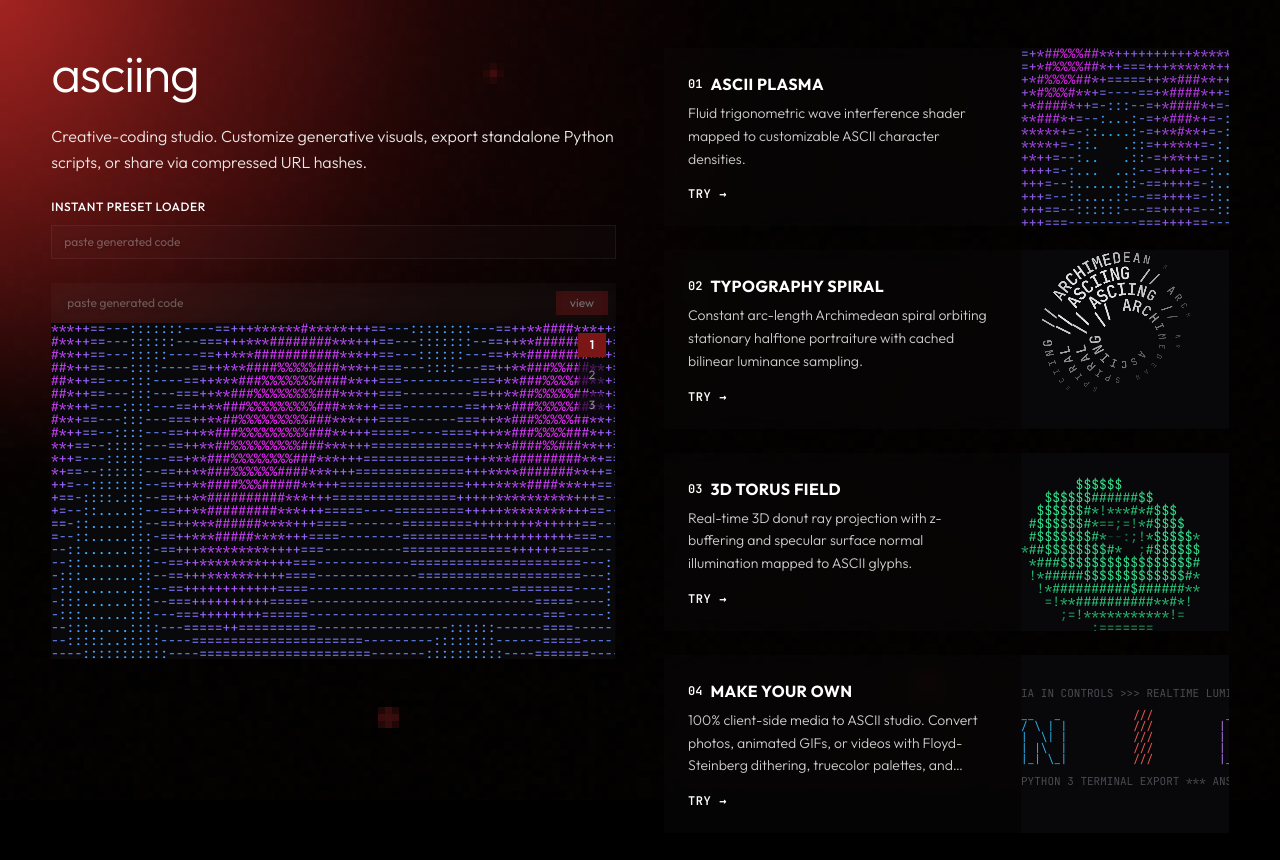
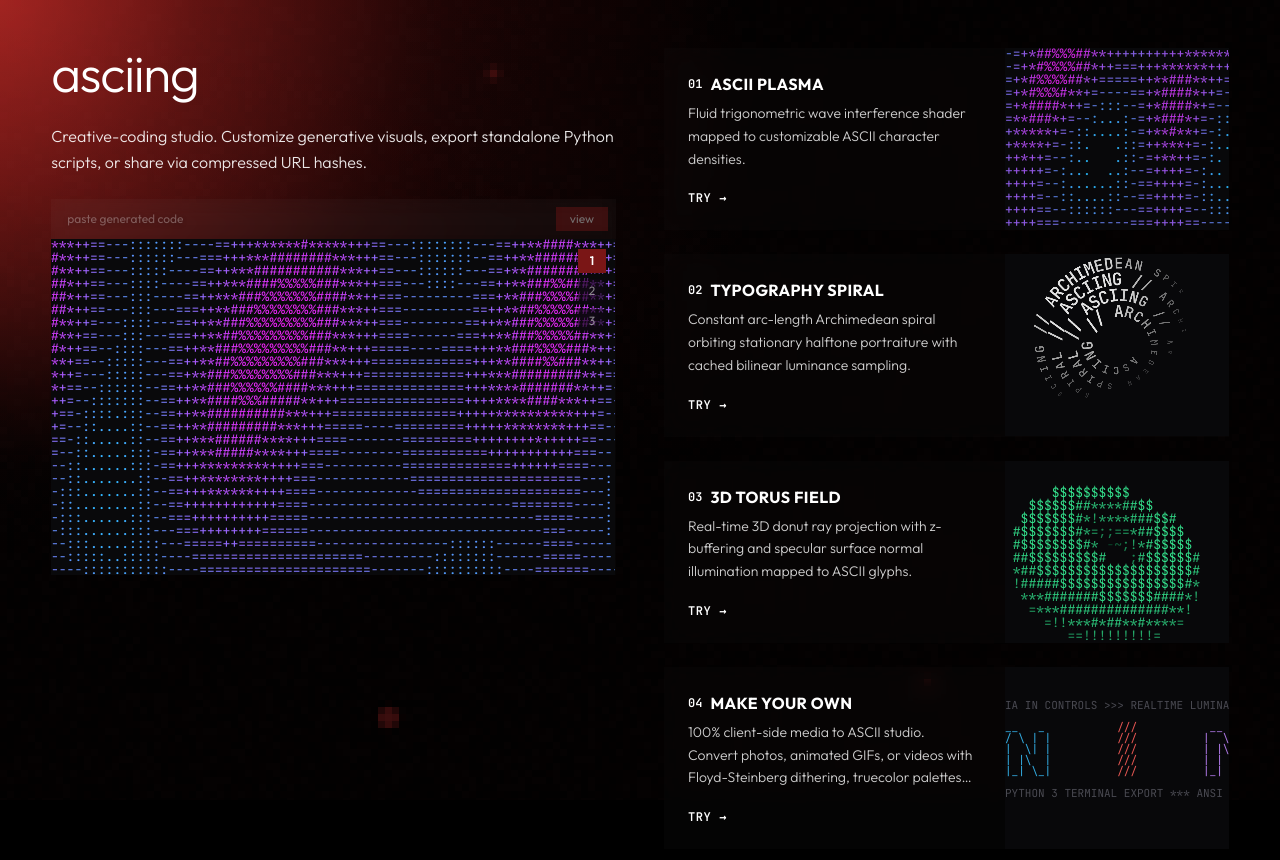
Before and after one commit to asciing-app/asciing, a SvelteKit app: page / in a window 1280 px wide. Shown: the top 860 px of the page. Built offline with nearby package versions, Linux system fonts and the light colour scheme.

Commit message:
feat(routes): update gallery grid with make-your-own preset

```diff
--- a/src/routes/+page.svelte
+++ b/src/routes/+page.svelte
@@ -1,6 +1,5 @@
 <script lang="ts">
 	import { PRESETS } from '#lib/presets/registry.js';
-	import CodeDecoder from '#lib/components/CodeDecoder.svelte';
 	import PresetThumbnail from '#lib/components/PresetThumbnail.svelte';
 	import TerminalSim from '#lib/components/TerminalSim.svelte';
 </script>
@@ -27,31 +26,23 @@
 			</p>
 		</div>
 
-		<!-- Code Decoder Input -->
-		<div class="w-full min-w-0">
-			<div class="text-xs uppercase tracking-wider text-white mb-2.5 font-sans font-medium">
-				Instant Preset Loader
-			</div>
-			<CodeDecoder />
-		</div>
-
-		<!-- Terminal Simulation -->
+		<!-- Terminal Simulation with Code Box Below It -->
 		<div class="w-full min-w-0">
 			<TerminalSim />
 		</div>
 	</section>
 
-	<!-- Right Column: 3 Preset Cards -->
+	<!-- Right Column: 4 Preset Cards -->
 	<section
 		class="w-full min-w-0 grid grid-cols-1 sm:grid-cols-2 lg:grid-cols-1 gap-4 sm:gap-5 lg:gap-6"
 	>
 		{#each PRESETS as preset, idx (preset.slug)}
 			<a
 				href={`/studio/${preset.slug}`}
-				class="w-full flex items-stretch justify-between min-h-[125px] sm:min-h-[140px] sm:last:col-span-2 lg:last:col-span-1 bg-white/[0.015] hover:bg-white/[0.05] transition-all duration-200 group cursor-pointer overflow-hidden backdrop-blur-md"
+				class="w-full flex items-stretch justify-between min-h-[140px] lg:min-h-[clamp(150px,18.5vh,280px)] bg-white/[0.015] hover:bg-white/[0.05] transition-all duration-200 group cursor-pointer overflow-hidden backdrop-blur-md"
 			>
 				<!-- Left Side: Title, Description & Bottom-Left Try Text -->
-				<div class="flex-1 p-4 sm:p-5 lg:p-6 flex flex-col justify-between space-y-3 min-w-0">
+				<div class="flex-1 p-4 sm:p-5 lg:p-6 flex flex-col justify-between gap-4 min-w-0">
 					<div class="space-y-1.5 pr-2">
 						<div class="flex items-center gap-2">
 							<span class="text-xs font-mono text-white font-bold">
@@ -62,7 +53,7 @@
 							</h2>
 						</div>
 
-						<p class="text-xs sm:text-sm text-white/80 leading-relaxed font-sans font-light line-clamp-3">
+						<p class="text-xs sm:text-sm text-white/80 leading-relaxed font-sans font-light line-clamp-2 sm:line-clamp-3">
 							{preset.description}
 						</p>
 					</div>
@@ -76,7 +67,7 @@
 
 				<!-- Right Side: Picture taking up to the edges of the card from its side -->
 				<div
-					class="w-28 sm:w-44 md:w-48 lg:w-40 xl:w-52 shrink-0 self-stretch relative overflow-hidden bg-black/10"
+					class="w-28 sm:w-44 md:w-48 lg:w-48 xl:w-56 2xl:w-64 shrink-0 self-stretch relative overflow-hidden bg-black/10"
 				>
 					<PresetThumbnail {preset} />
 				</div>
```
